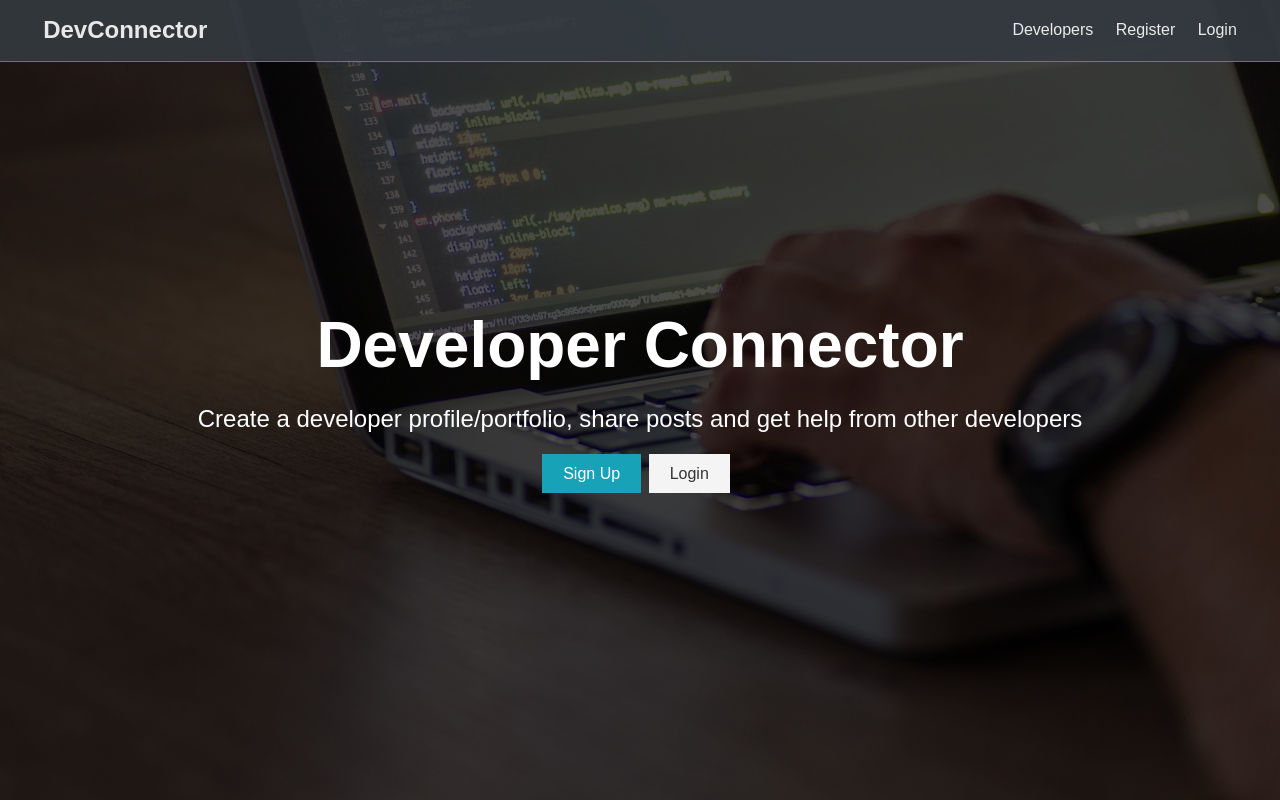
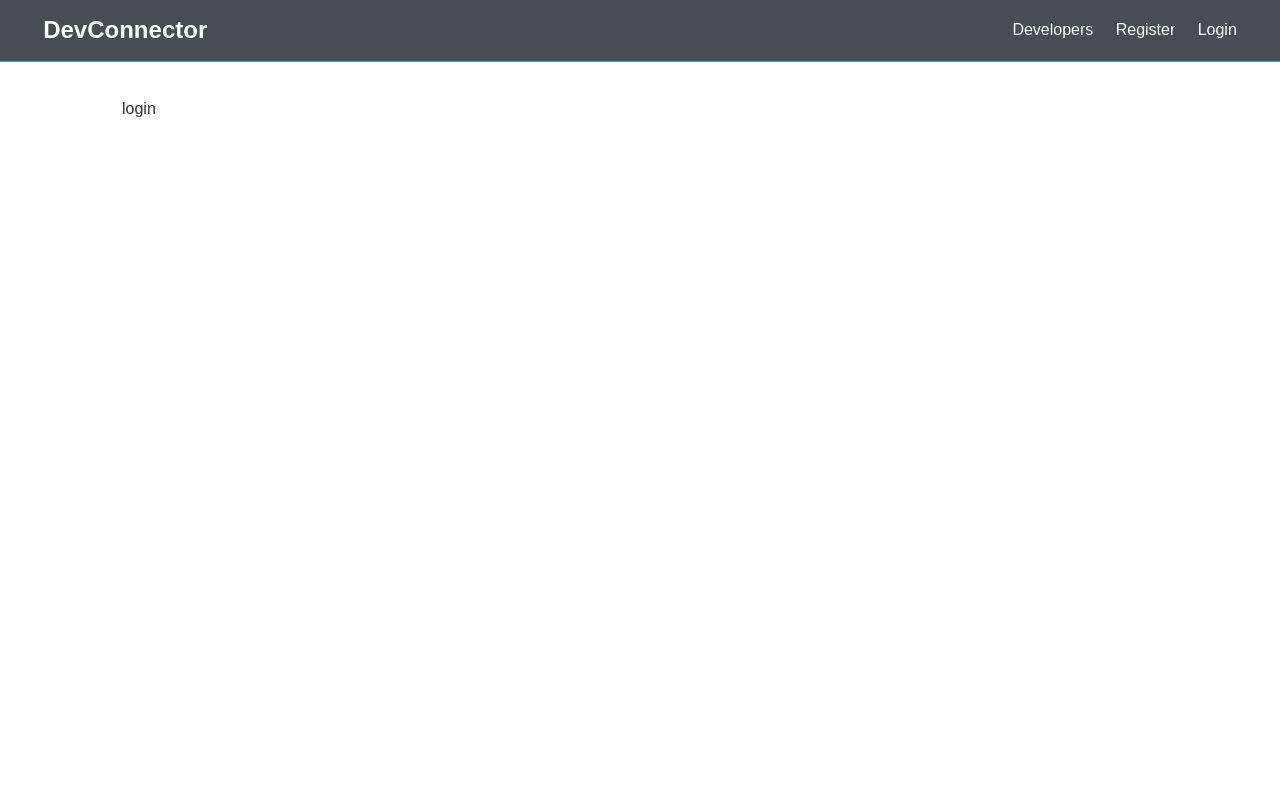
Before and after one commit to elitecolors/react_node, a React (Create React App) app in the folder client/: page /login in a window 1280 px wide. Built offline with nearby package versions, Linux system fonts and the light colour scheme.

Commit message:
setup router

```diff
--- a/client/src/App.js
+++ b/client/src/App.js
@@ -1,14 +1,27 @@
 import React, {Fragment} from 'react';
 import Navbar from "./components/layout/Navbar";
 import Landing from "./components/layout/Landing";
+import Login from "./components/auth/Login";
+import Register from "./components/auth/Register";
+
+import { BrowserRouter as Router, Route, Switch } from 'react-router-dom';
 import './App.css';
 
 
 const  App = () => (
-    <Fragment>
-    <Navbar />
-    <Landing />
-    </Fragment>
+    <Router>
+        <Fragment>
+            <Navbar />
+            <Route exact path='/' component={Landing} />
+                <section className="container">
+                    <Switch>
+                        <Route exact path='/register' component={Register} />
+                        <Route exact path='/login' component={Login} />
+                    </Switch>
+
+                </section>
+        </Fragment>
+    </Router>
 );
 
 export default App;
--- /dev/null
+++ b/client/src/components/auth/Login.js
@@ -0,0 +1,12 @@
+import React from 'react'
+
+const Login= () =>{
+    return (
+        <div>
+            login
+        </div>
+
+    )
+}
+
+export default Login
--- /dev/null
+++ b/client/src/components/auth/Register.js
@@ -0,0 +1,12 @@
+import React from 'react'
+
+const Register= () =>{
+    return (
+            <div>
+                register
+            </div>
+
+    )
+}
+
+export default Register
--- a/client/src/components/layout/Landing.js
+++ b/client/src/components/layout/Landing.js
@@ -1,4 +1,5 @@
 import React from 'react'
+import { Link } from 'react-router-dom';
 
 const Landing= () =>{
     return (
@@ -11,8 +12,8 @@ const Landing= () =>{
                         other developers
                     </p>
                     <div className="buttons">
-                        <a href="register.html" className="btn btn-primary">Sign Up</a>
-                        <a href="login.html" className="btn btn-light">Login</a>
+                        <Link to="/register" className="btn btn-primary">Sign Up</Link>
+                        <Link to="/login" className="btn btn-light">Login</Link>
                     </div>
                 </div>
             </div>
--- a/client/src/components/layout/Navbar.js
+++ b/client/src/components/layout/Navbar.js
@@ -1,15 +1,15 @@
-import React from 'react'
-
+import React from 'react';
+import { Link } from 'react-router-dom';
 const Navbar= () =>{
     return (
         <nav className="navbar bg-dark">
             <h1>
-                <a href="index.html"><i className="fas fa-code"></i> DevConnector</a>
+                <Link to="/"><i className="fas fa-code"></i> DevConnector</Link>
             </h1>
             <ul>
-                <li><a href="profiles.html">Developers</a></li>
-                <li><a href="register.html">Register</a></li>
-                <li><a href="login.html">Login</a></li>
+                <li><Link to="/profiles">Developers</Link></li>
+                <li><Link to="/register">Register</Link></li>
+                <li><Link to="/login">Login</Link></li>
             </ul>
         </nav>
     )
```
